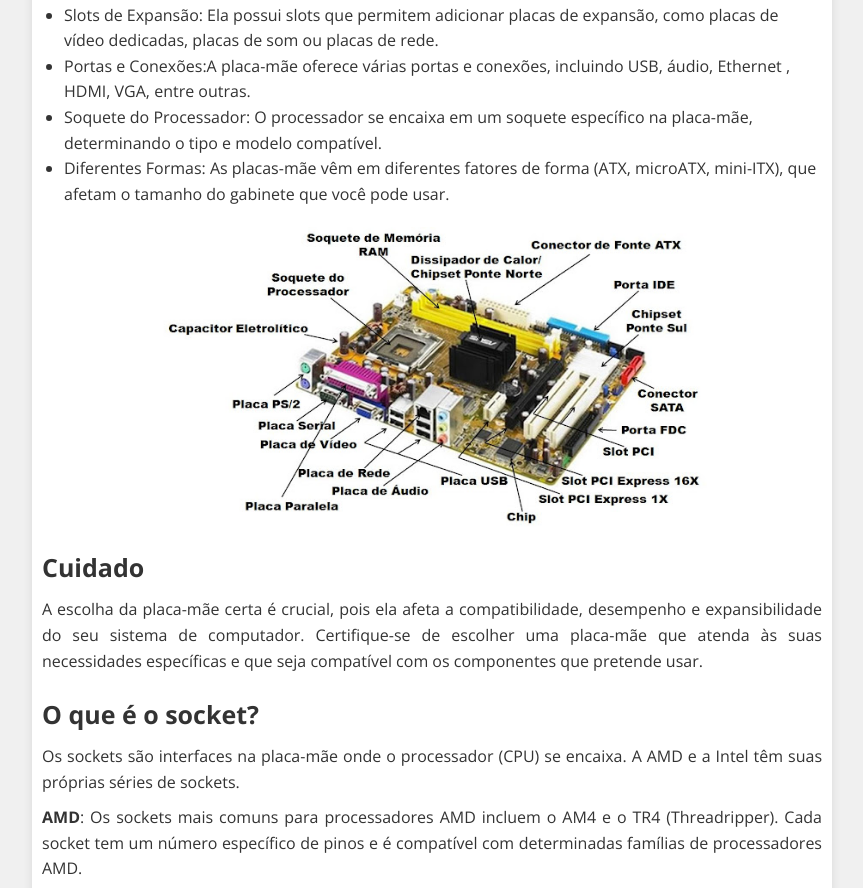
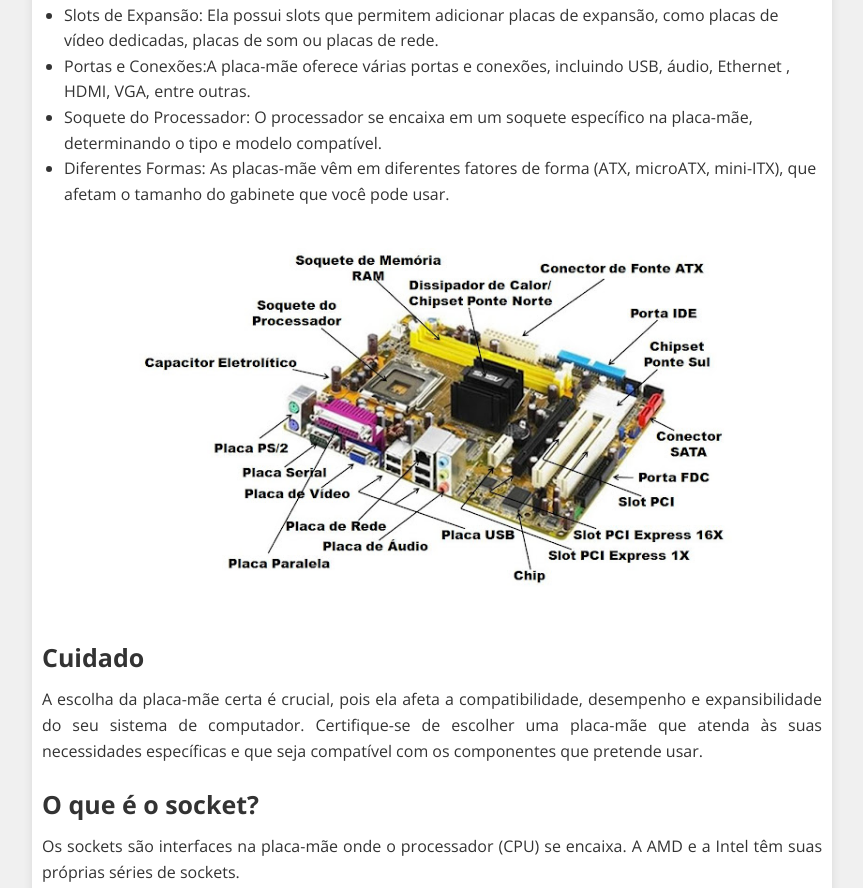
Before and after one commit to JulianoLopesM/projetinho-site, a plain HTML site: page Desvendando-a-tecnologia/Páginas/hardware/placamae.html in a window 1280 px wide. Shown: the part 481-1369 px from the top of the page, without its empty margins (208-1071 px from the left). Drawn offline with nearby package versions, Linux system fonts and the light colour scheme; a web font is replaced by a local one.

Commit message:
fix: responsidade nas imagens pagina placa mae

```diff
--- a/Desvendando-a-tecnologia/Css/styleplacamae.css
+++ b/Desvendando-a-tecnologia/Css/styleplacamae.css
@@ -18,16 +18,6 @@ header {
     text-align: center;
     padding: 20px 0;
 }
-#icon {
-    height: 40px;
-    margin-right: 10px;
-    vertical-align: middle;
-}
-h1 {
-    display: inline-block;
-    font-size: 2rem;
-    margin: 0;
-}
 main {
     max-width: 800px;
     margin: 20px auto;
@@ -36,12 +26,34 @@ main {
     border-radius: 8px;
     box-shadow: 0 0 10px rgba(0, 0, 0, 0.1)
 }
+article {
+    margin-bottom: 20px;
+}
+h1 {
+    display: inline-block;
+    font-size: 2rem;
+    margin: 0;
+}
+#icon {
+    height: 40px;
+    margin-right: 10px;
+    vertical-align: middle;
+}
+h3 {
+    font-size: 1.4rem;
+    margin-bottom: 10px;
+}
 .title {
     font-family: 'Roboto', sans-serif;
     font-size: 30px;
     text-align: center;
     margin: 20px 0;
     color: #00cc66;
+}
+.titleTwo, .titleThree, .titleFour, .titleFive{
+    text-align: left;
+    font-size: 25px;
+    font-weight: bold;
 }
 #content1, #content2, #content3, #content4, #content5, #content6 {
     text-align: justify;
@@ -59,38 +71,26 @@ main {
     margin-left: 22px ;
 
 }
-article {
-    margin-bottom: 20px;
-}
-h3 {
-    font-size: 1.4rem;
-    margin-bottom: 10px;
-}
-.titleTwo, .titleThree, .titleFour, .titleFive{
-    text-align: left;
-    font-size: 25px;
-    font-weight: bold;
-}
 .images {
     display: flex;
     justify-content: space-between;
-    margin: 10px 0;
 }
 
 .images img {
-    height: 400px;
-    width: 400px;
+    height: 350px;
+    width: min(350px, 45vw);
     object-fit: contain;
 }
-#eletronicos {
-    display: block; /* Garante que o elemento ocupe toda a largura disponível */
-    margin: 0 auto; /* Centraliza horizontalmente */
-    height: 300px; /* Altura definida */
-    width: 550px; /* Largura definida */
-    margin-top: 20px;
+.eletronicos {
+    display: flex;
+    justify-content: center;
+    margin: 10px 0;
 }
-
-
+.eletronicos img{
+    height: 400px;
+    width: min(600px, 100vw);
+    object-fit: contain;
+}
 
 footer {
     background-color: #00cc66;
--- a/Desvendando-a-tecnologia/Páginas/hardware/placamae.html
+++ b/Desvendando-a-tecnologia/Páginas/hardware/placamae.html
@@ -18,17 +18,17 @@
     </header>
     <main>
             <section>
-                <h2 class="title"> <img src="../../img/motherboard.png" alt="" srcset="">
-                    Placa Mãe
-                </h2>
                 <article>
+                    <h2 class="title"> <img src="../../img/motherboard.png" alt="" srcset="">
+                        Placa Mãe
+                    </h2>
                     <h3 class="titleTwo">
                         Para que serve?
                     </h3>
                     <p id="content1">
                         A placa-mãe, também conhecida como motherboard, é uma das peças mais importantes em um computador.  A placa-mãe é o ponto central de conexão para todos os principais componentes, como processador, memória RAM , placas de vídeo, discos rígidos e dispositivos periféricos.
                     </p>
-
+                </article>
             </section>
             <section>
                 <article>
@@ -46,8 +46,9 @@
                 <li>Diferentes Formas: As placas-mãe vêm em diferentes fatores de forma (ATX, microATX, mini-ITX), que afetam o tamanho do gabinete que você pode usar.
                 </li>
             </ul>
-
-                <img id="eletronicos" src="../../img/Placa_Mae.JPG" >
+                <div class="eletronicos">
+                    <img  src="../../img/Placa_Mae.JPG">
+                </div>
 
             </article>
         </section>
```
